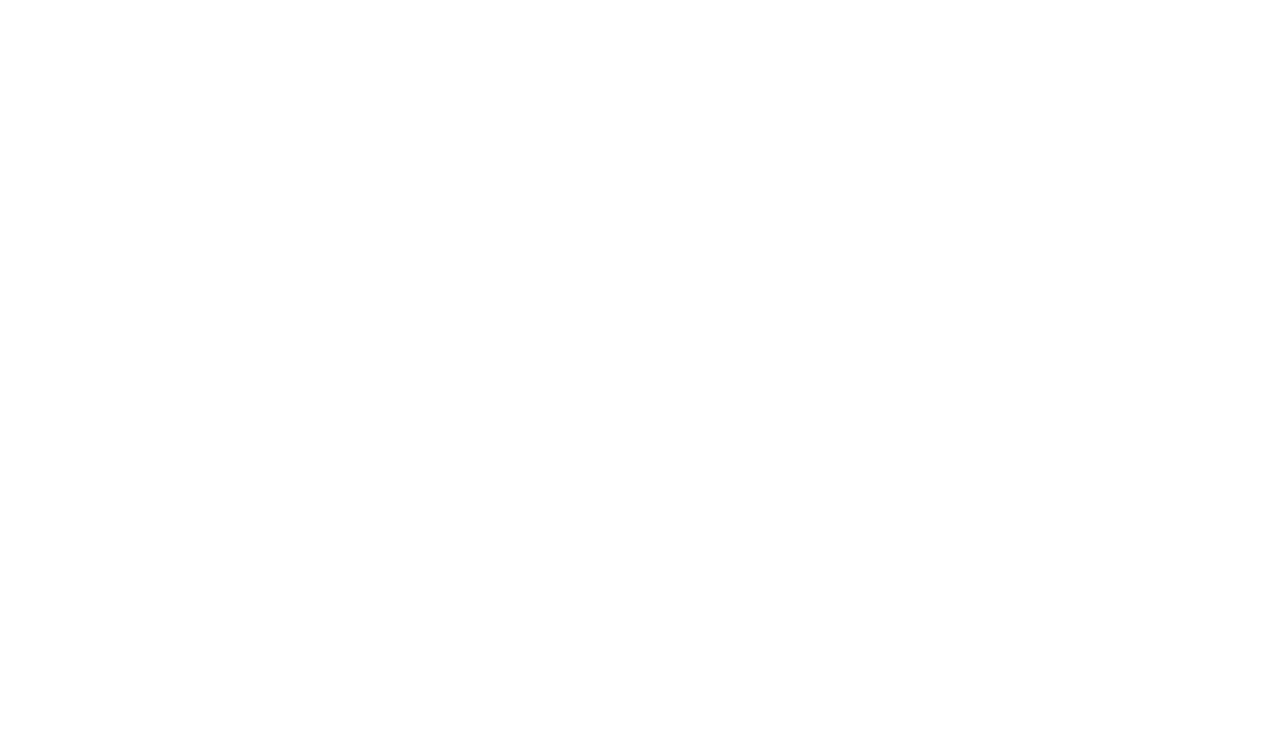
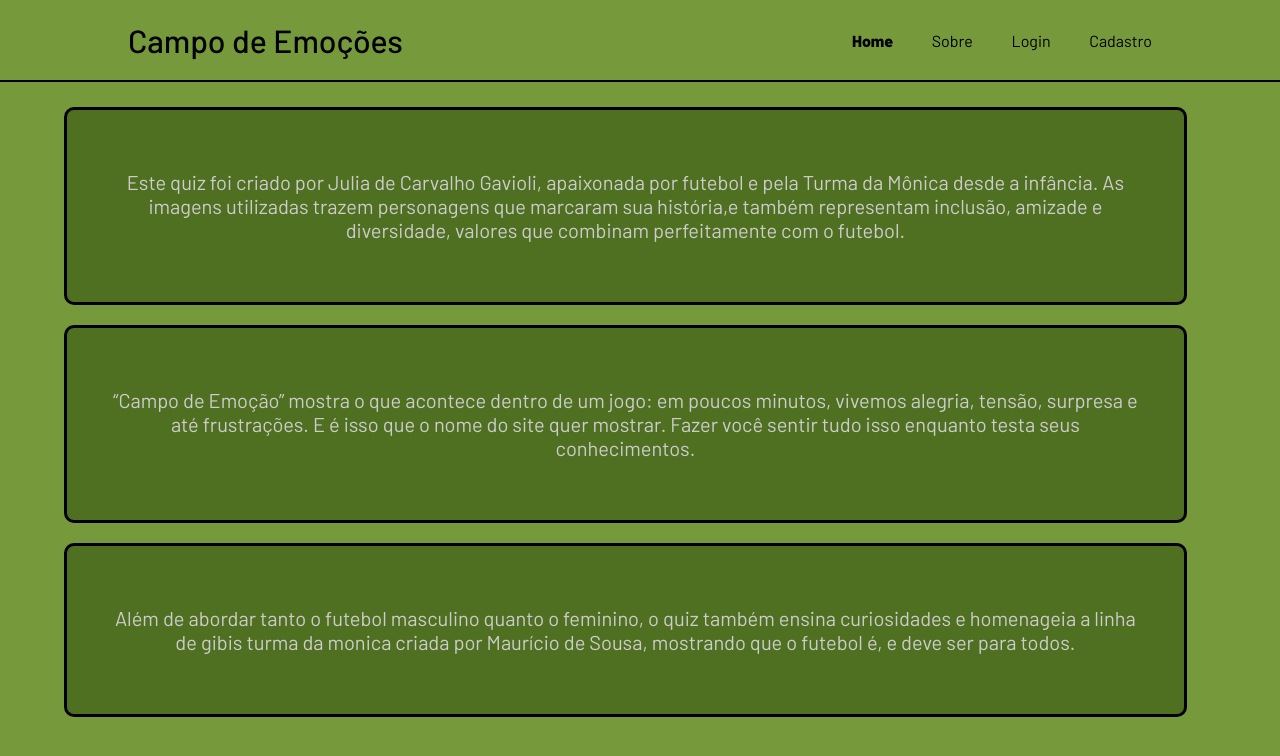
Before and after one commit to juliaGavioli/futebol---campo-de-emo-es, a plain HTML site: page site/sobre.HTML in a window 1280 px wide. Drawn offline with Linux system fonts and the light colour scheme.

Commit message:
subindo alterações na pagina sobre

```diff
--- a/css/styles.css
+++ b/css/styles.css
@@ -0,0 +1,135 @@
+@import url('https://fonts.googleapis.com/css2?family=Barlow:ital,wght@0,100;0,200;0,300;0,400;0,500;0,600;0,700;0,800;0,900;1,100;1,200;1,300;1,400;1,500;1,600;1,700;1,800;1,900&display=swap');
+
+/*baner de cima */
+body {
+  margin: 0;
+  padding: 0;
+  font-family: 'Barlow', 'Segoe UI', 'Segoe UI', Tahoma, Geneva, Verdana, sans-serif;
+  background-color: #769a3b;
+}
+
+:root {
+  --tamanho-header: 80px;
+  --tamanho-banner: calc(100vh - var(--tamanho-header) - var(--tamanho-footer) - 2px);
+  --tamanho-simulador: calc(100vh - var(--tamanho-header) - var(--tamanho-footer) - 2px);
+  --tamanho-login: calc(100vh - var(--tamanho-header) - var(--tamanho-footer) - 2px);
+  --tamanho-footer: 65px;
+}
+
+.img1 {
+position: relative;
+height: 15rem;
+margin-top: -10vh;
+}
+
+  .img1 img{
+width: 90%;
+height: 250px;
+  }
+
+.img {
+position: relative;
+height: -40rem;
+margin-top: -10vh;
+}
+
+.img img {
+width: 400px;
+height: 300px;
+}
+
+.container {
+  display: flex;
+  width: 80%;
+  margin: auto;
+}
+
+.header {
+  height: var(--tamanho-header);
+  border-bottom: 2px solid black;
+}
+
+.header .container {
+  justify-content: space-between;
+  align-items: center;
+  height: 100%;
+}
+
+.header a {
+  text-decoration: none;
+  color:black;
+}
+
+.agora {
+  font-weight: 800;
+}
+
+.navbar {
+  width: 300px;
+  display: flex;
+  align-items: center;
+  justify-content: space-between;
+  list-style: none;
+  color: #e3b062;
+}
+
+.titulo {
+  color: black;
+  flex-direction: flex-start;
+  width: fit-content;
+  font-weight: 500;
+}
+
+.header h1 {
+  margin: 0;
+}
+
+/* BANNER */
+
+.banner {
+  height: var(--tamanho-banner);
+  color: black;
+  background-image: url("../campo1.png");
+  background-size: cover;
+  height: 87vh;
+}
+
+.banner .container {
+  justify-content: center;
+  align-items: center;
+  height: 100%;
+}
+
+.banner .container p {
+  width: 50%;
+  margin: 0;
+  padding: 0;
+  font-size: 36px;
+}
+
+.banner .container span {
+  font-weight: 800;
+}
+
+/* CARDS */
+.card.sobre {
+  display: flex;
+  flex-direction: column;
+  justify-content: space-around;
+  width: 90%;
+  margin: 25px auto;
+}
+
+.flex-colunar {
+  margin-bottom: 20px;
+  display: flex;
+  flex-direction: column;
+  width: 90%;
+  padding: 40px;
+  border: 3px solid black;
+  border-radius: 10px;
+  background-color: #507021;
+  color: #CCCCCC;
+  text-align: center;
+  font-size: 20px;
+}
--- a/site/sobre.HTML
+++ b/site/sobre.HTML
@@ -1,11 +1,64 @@
 <!DOCTYPE html>
-<html lang="en">
+<html lang="pt-br">
+
 <head>
-    <meta charset="UTF-8">
-    <meta name="viewport" content="width=device-width, initial-scale=1.0">
-    <title>Document</title>
+  <meta charset="UTF-8" />
+  <meta http-equiv="X-UA-Compatible" content="IE=edge" />
+  <meta name="viewport" content="width=device-width, initial-scale=1.0" />
+
+  <title>Campo de emoções | Cadastro</title>
+
+  <script src="./js/sessao.js"></script>
+
+  <link rel="stylesheet" href="../css/styles.css" />
+  <link rel="icon" href="./assets/icon/favicon2.ico" />
+  <link rel="preconnect" href="https://fonts.gstatic.com" />
 </head>
-<body>
 
+<body onload="listar()">
+  <!--header inicio-->
+     <div class="header">
+      <div class="container">
+        <h1 class="titulo">Campo de Emoções</h1>
+        <ul class="navbar">
+          <li class="agora">
+            <a href="Index.HTML">Home</a>
+          </li>
+          <li>
+            <a href="#">Sobre</a>
+          </li>
+          <li>
+            <a href="Login.HTML">Login</a>
+          </li>
+          <li>
+            <a href="Cadastro.HTML">Cadastro</a>
+          </li>
+        </ul>
+      </div>
+    </div>
+  <!--header fim-->
+  <!-- cards início -->
+  <div class="card sobre">
+    <div class="flex-colunar width-fit-content padding-8 border-primary">
+      <p class="text-new-gray">
+        Este quiz foi criado por Julia de Carvalho Gavioli, apaixonada por futebol e pela Turma da Mônica desde a infância. As imagens
+        utilizadas trazem personagens que marcaram sua história,e também representam inclusão, amizade e diversidade,
+        valores que combinam perfeitamente com o futebol.
+      </p>
+    </div>
+
+    <div class="flex-colunar width-fit-content padding-8 border-primary">
+      <p class="text-new-gray">
+        “Campo de Emoção” mostra o que acontece dentro de um jogo: em poucos minutos, vivemos alegria, tensão, surpresa e até frustrações. E é isso que o nome do site quer mostrar. Fazer você sentir tudo isso enquanto testa seus conhecimentos.
+      </p>
+    </div>
+
+    <div class="flex-colunar width-fit-content padding-8 border-primary">
+      <p class="text-new-gray">
+   Além de abordar tanto o futebol masculino quanto o feminino, o quiz também ensina curiosidades e homenageia a linha de gibis turma da monica criada por Maurício de Sousa, mostrando que o futebol é, e deve ser para todos.
+      </p>
+    </div>
+  </div>
 </body>
+
 </html>
```
